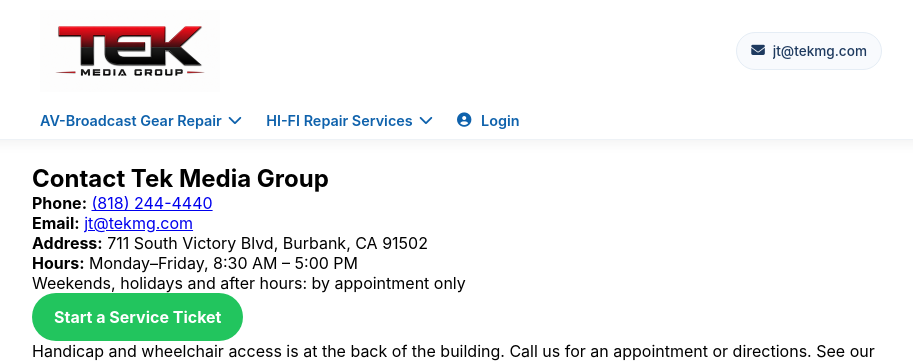
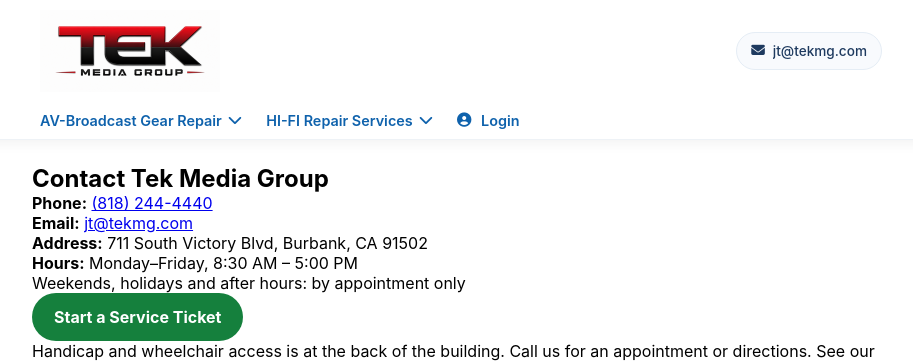
Before and after one commit to asefayan-code/TekMG, a Flask app: page /contact in a window 1280 px wide. Shown: the top 362 px of the page, without its empty margins (174-1087 px from the left). Run offline with Flask 3, Linux system fonts and the light colour scheme.

Commit message:
Accessibility fixes: contrast, landmarks, heading structure
Co-Authored-By: Claude Sonnet 5.5 <noreply@anthropic.com>
Claude-Session: https://claude.ai/code/session_01BXEwmgWNDY62LNVBSXaepN

```diff
--- a/templates/about.html
+++ b/templates/about.html
@@ -12,7 +12,7 @@
 .page-header .breadcrumb{display:none}
 section.alternate{padding:16px}
 .container{max-width:900px}
-.cta .btn,.btn-primary{display:inline-block;background:#17abe4;color:#fff;padding:12px 20px;border-radius:6px;text-decoration:none}
+.cta .btn,.btn-primary{display:inline-block;background:#0b6e99;color:#fff;padding:12px 20px;border-radius:6px;text-decoration:none}
 </style>
 {% endblock %}
 {% block content %}
--- a/templates/accessibility.html
+++ b/templates/accessibility.html
@@ -12,7 +12,7 @@
 .page-header .breadcrumb{display:none}
 section.alternate{padding:16px}
 .container{max-width:900px}
-.cta .btn,.btn-primary{display:inline-block;background:#17abe4;color:#fff;padding:12px 20px;border-radius:6px;text-decoration:none}
+.cta .btn,.btn-primary{display:inline-block;background:#0b6e99;color:#fff;padding:12px 20px;border-radius:6px;text-decoration:none}
 </style>
 {% endblock %}
 {% block content %}
--- a/templates/base.html
+++ b/templates/base.html
@@ -22,8 +22,8 @@ body{font-family:-apple-system,BlinkMacSystemFont,'Segoe UI',Arial,sans-serif}
 .menu-btn{display:inline-flex;align-items:center;justify-content:center;width:46px;height:46px;border:1px solid #e5edf5;background:#fff;border-radius:10px;font-size:1.3rem;color:var(--blue);cursor:pointer}
 .contact-info{display:flex;margin-left:auto;min-width:0}
 .ticket-row{padding:0 0 10px}
-.service-ticket{display:flex;align-items:center;justify-content:center;gap:8px;background:#22c55e;color:#fff;text-decoration:none;padding:14px 18px;border-radius:50px;font-size:1.1rem;font-weight:700;min-height:52px}
-.service-ticket:hover{background:#16a34a}
+.service-ticket{display:flex;align-items:center;justify-content:center;gap:8px;background:#15803d;color:#fff;text-decoration:none;padding:14px 18px;border-radius:50px;font-size:1.1rem;font-weight:700;min-height:52px}
+.service-ticket:hover{background:#166534}
 /* collapsible menu */
 .nav-links{display:none;flex-direction:column;padding:4px 0 12px;border-top:1px solid #eef2f6}
 .nav-wrapper.menu-open .nav-links{display:flex}
@@ -85,7 +85,7 @@ a:focus-visible,button:focus-visible,input:focus-visible,select:focus-visible,te
 #main-content:focus{outline:none}
 .float-bar{position:fixed;z-index:9999;left:0;right:0;bottom:0;display:grid;grid-template-columns:1fr 1fr 1fr;gap:6px;padding:8px;background:rgba(255,255,255,.96);box-shadow:0 -3px 12px rgba(0,0,0,.2)}
 .float-bar a{display:flex;align-items:center;justify-content:center;gap:6px;text-align:center;text-decoration:none;color:#fff;font-weight:700;font-size:.78rem;line-height:1.15;min-height:52px;padding:6px;border-radius:12px;border:2px solid #fff}
-.fb-start{background:#22c55e}.fb-check{background:#0f62ac}.fb-call{background:#17abe4}
+.fb-start{background:#15803d}.fb-check{background:#0f62ac}.fb-call{background:#0b6e99}
 .float-bar a:hover{filter:brightness(.92);color:#fff}
 body{padding-bottom:76px}
 .listen-btn{bottom:84px!important}
@@ -115,7 +115,7 @@ body{padding-bottom:0}
 </head>
 <body>
 <a class="skip-link" href="#main-content">Skip to main content</a>
-<div class="nav-wrapper" id="navWrap"><div class="container">
+<header class="nav-wrapper" id="navWrap"><div class="container">
 <div class="row-first">
 <a href="/"><img src="/images/logo.png" alt="Tek Media Group" class="logo-img"></a>
 <div class="contact-info">
@@ -145,7 +145,7 @@ body{padding-bottom:0}
 <a href="https://techmediagroup.repairshopr.com/my_profile/user_login" class="nav-item login-btn"><i class="fas fa-user-circle"></i>&nbsp;Login</a>
 </nav>
 </div>
-</div></div>
+</div></header>
 
 <div class="float-bar" role="navigation" aria-label="Quick actions">
 <a class="fb-start" href="https://techmediagroup.repairshopr.com/check_ins"><i class="fas fa-ticket-alt" aria-hidden="true"></i> Start a New Service Ticket</a>
--- a/templates/camera-repair.html
+++ b/templates/camera-repair.html
@@ -12,7 +12,7 @@
 .page-header .breadcrumb{display:none}
 section.alternate{padding:16px}
 .container{max-width:900px}
-.cta .btn,.btn-primary{display:inline-block;background:#17abe4;color:#fff;padding:12px 20px;border-radius:6px;text-decoration:none}
+.cta .btn,.btn-primary{display:inline-block;background:#0b6e99;color:#fff;padding:12px 20px;border-radius:6px;text-decoration:none}
 </style>
 {% endblock %}
 {% block content %}
@@ -194,7 +194,7 @@ section.alternate{padding:16px}
                     <div class="cam-row">
                         <!-- Inline SVG icon: zero download, renders instantly -->
                         <figure class="cam-media cam-media--icon" aria-hidden="true">
-                            <svg viewBox="0 0 64 64" fill="none" stroke="#17ABE4" stroke-width="3" stroke-linecap="round" stroke-linejoin="round">
+                            <svg viewBox="0 0 64 64" fill="none" stroke="#0b6e99" stroke-width="3" stroke-linecap="round" stroke-linejoin="round">
                                 <rect x="6" y="18" width="38" height="28" rx="4"/>
                                 <path d="M44 26l14-8v28l-14-8"/>
                                 <circle cx="25" cy="32" r="7"/>
--- a/templates/contact.html
+++ b/templates/contact.html
@@ -12,7 +12,7 @@
 .page-header .breadcrumb{display:none}
 section.alternate{padding:16px}
 .container{max-width:900px}
-.cta .btn,.btn-primary{display:inline-block;background:#17abe4;color:#fff;padding:12px 20px;border-radius:6px;text-decoration:none}
+.cta .btn,.btn-primary{display:inline-block;background:#0b6e99;color:#fff;padding:12px 20px;border-radius:6px;text-decoration:none}
 </style>
 {% endblock %}
 {% block content %}
@@ -22,7 +22,7 @@ section.alternate{padding:16px}
 <strong>Email:</strong> <a href="mailto:jt@tekmg.com">jt@tekmg.com</a><br>
 <strong>Address:</strong> 711 South Victory Blvd, Burbank, CA 91502</p>
 <p><strong>Hours:</strong> Monday&ndash;Friday, 8:30 AM &ndash; 5:00 PM<br>Weekends, holidays and after hours: by appointment only</p>
-<p><a class="btn-primary" style="display:inline-block;background:#22c55e;color:#fff;padding:14px 22px;border-radius:50px;text-decoration:none;font-weight:700" href="https://techmediagroup.repairshopr.com/check_ins">Start a Service Ticket</a></p>
+<p><a class="btn-primary" style="display:inline-block;background:#15803d;color:#fff;padding:14px 22px;border-radius:50px;text-decoration:none;font-weight:700" href="https://techmediagroup.repairshopr.com/check_ins">Start a Service Ticket</a></p>
 <p>Handicap and wheelchair access is at the back of the building. Call us for an appointment or directions. See our <a href="/accessibility">accessibility page</a>.</p>
 <iframe title="Map to Tek Media Group" loading="lazy" style="border:0;width:100%;height:320px" title="Map: 711 S Victory Blvd, Burbank, CA 91502" loading="lazy" referrerpolicy="no-referrer-when-downgrade" src="https://www.google.com/maps/embed?pb=!1m18!1m12!1m3!1d3301.1376763694066!2d-118.31279218525555!3d34.16839751904842!2m3!1f0!2f0!3f0!3m2!1i1024!2i768!4f13.1!3m3!1m2!1s0x80c2bffb51c94d41%3A0x318b30fa51e60490!2s711+S+Victory+Blvd%2C+Burbank%2C+CA+91502%2C+USA!5e0!3m2!1sen!2sin!4v1463855002896" style="border:0;background:#e8edf1;" allowfullscreen=""></iframe>
 </section>
--- a/templates/home.html
+++ b/templates/home.html
@@ -14,7 +14,7 @@
 <style>
 .home-hero{background:linear-gradient(rgba(10,20,32,.62),rgba(10,20,32,.62)),#1c2733 url(/images/home-hero.jpg) center/cover no-repeat;color:#fff;text-align:center;padding:56px 16px;min-height:260px}
 .home-hero h1{color:#fff;font-size:1.7rem;margin:0 0 20px;text-shadow:0 2px 8px rgba(0,0,0,.6)}
-.home-call{display:inline-block;background:#fff;color:#17ABE4;font-weight:700;padding:14px 22px;border-radius:6px;font-size:1.15rem;text-decoration:none}
+.home-call{display:inline-block;background:#fff;color:#0b6e99;font-weight:700;padding:14px 22px;border-radius:6px;font-size:1.15rem;text-decoration:none}
 .home-btns{margin-top:16px;display:flex;flex-wrap:wrap;gap:10px;justify-content:center}
 .home-btns a{color:#fff;border:1px solid #fff;padding:10px 16px;border-radius:6px;text-decoration:none}
 .home-areas{max-width:1200px;margin:20px auto;padding:0 16px;list-style:none}
@@ -27,7 +27,7 @@
 .home-card small{display:block;color:#555;font-size:.9rem}
 .home-card p{margin:0 0 10px}
 .home-card ul{list-style:none;margin:0 0 10px;padding:0}
-.home-card .more{color:#17ABE4;font-weight:700;text-decoration:none}
+.home-card .more{color:#0b6e99;font-weight:700;text-decoration:none}
 .home-card{position:relative;transition:box-shadow .15s,transform .15s}
 .home-card .more::after{content:"";position:absolute;inset:0;border-radius:8px}
 .home-card:hover{box-shadow:0 6px 18px rgba(0,0,0,.15);transform:translateY(-2px)}
@@ -35,7 +35,7 @@
 .home-card:focus-within{outline:3px solid #ffbf00;outline-offset:2px}
 .home-why{max-width:1200px;margin:30px auto;padding:20px 16px;background:#f9f9f9;border-radius:8px}
 .home-why-grid{display:grid;grid-template-columns:1fr;gap:16px}
-.home-why h3{color:#17ABE4;font-size:1.1rem}
+.home-why h3{color:#0b6e99;font-size:1.1rem}
 .home-info{text-align:center;margin-top:20px}
 @media(min-width:700px){.home-cards{grid-template-columns:1fr 1fr}.home-why-grid{grid-template-columns:1fr 1fr}.home-hero h1{font-size:2.2rem}}
 @media(min-width:1000px){.home-cards{grid-template-columns:1fr 1fr 1fr}.home-why-grid{grid-template-columns:repeat(4,1fr)}}
--- a/templates/lens-repair.html
+++ b/templates/lens-repair.html
@@ -7,7 +7,7 @@
 .lens-hero{background:#1c2733;color:#fff;text-align:center;padding:24px 16px}
 .lens-hero img{max-width:100%;height:auto;border-radius:6px}
 .lens-hero h1{color:#fff;font-size:1.6rem;margin:12px 0}
-.lens-call{display:inline-block;background:#fff;color:#17ABE4;font-weight:700;padding:12px 20px;border-radius:6px;text-decoration:none;margin:4px}
+.lens-call{display:inline-block;background:#fff;color:#0b6e99;font-weight:700;padding:12px 20px;border-radius:6px;text-decoration:none;margin:4px}
 .lens-wrap{max-width:1100px;margin:0 auto;padding:0 16px}
 .lens-banner{background:#fff3cd;text-align:center;padding:14px 16px;font-size:1.2rem;font-weight:600}
 .lens-blue{background:#54779b;color:#fff;padding:20px 16px}
@@ -65,7 +65,7 @@
   <h2 class="lens-tag">Professional Cinema Lens Service</h2>
   <ul class="lens-chips"><li>Canon EF</li><li>Red</li><li>Arri</li><li>Cooke</li><li>Zeiss</li></ul>
 
-  <h1 style="font-size:1.8rem;margin-top:30px">Box Lenses <small>30 years of lens repair experience</small></h1>
+  <h2 style="font-size:1.8rem;margin-top:30px">Box Lenses <small>30 years of lens repair experience</small></h2>
   <div class="lens-pics">
     <img src="/images/lens/box-eng-lens-repair-upside.png" alt="Canon UHD DIGISUPER 122 box lens, side view" width="307" height="440">
   </div>
```
Also changed, not shown: templates/projector-repair.html (+3 -5 lines).
